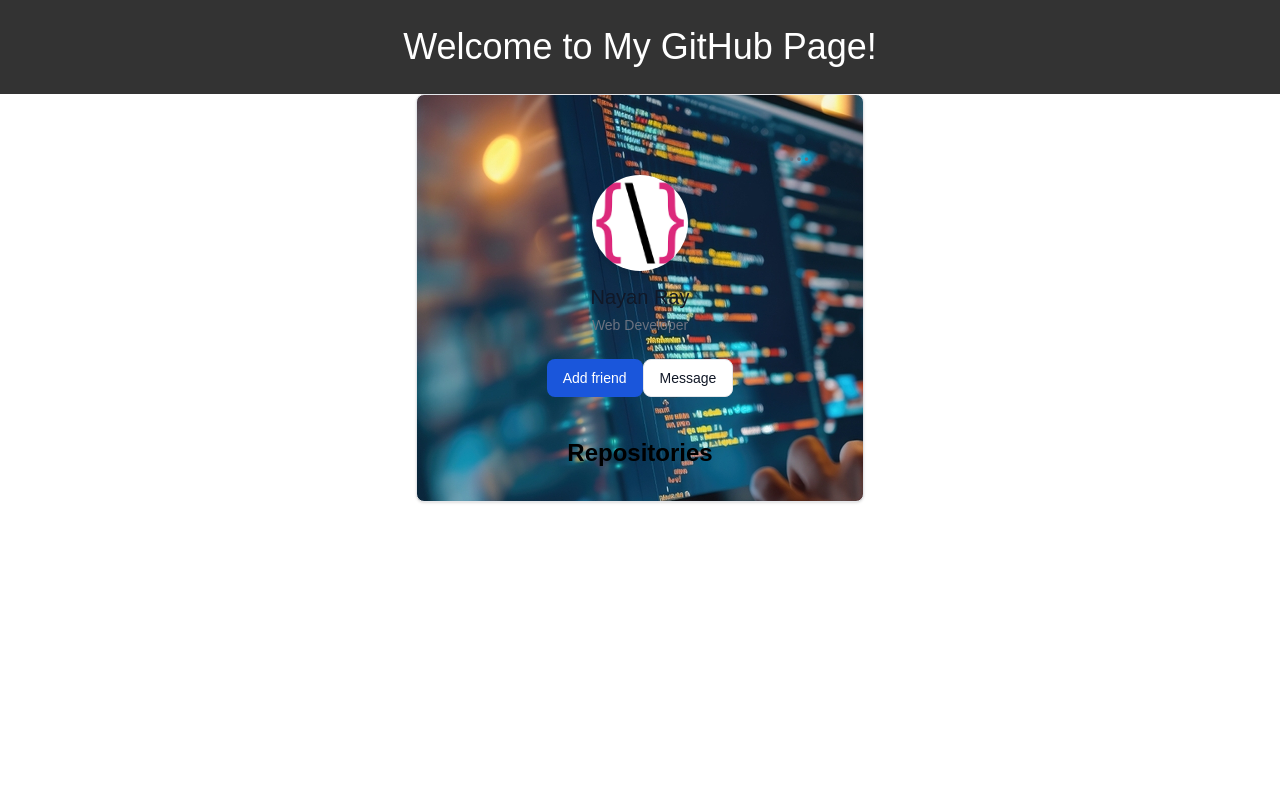
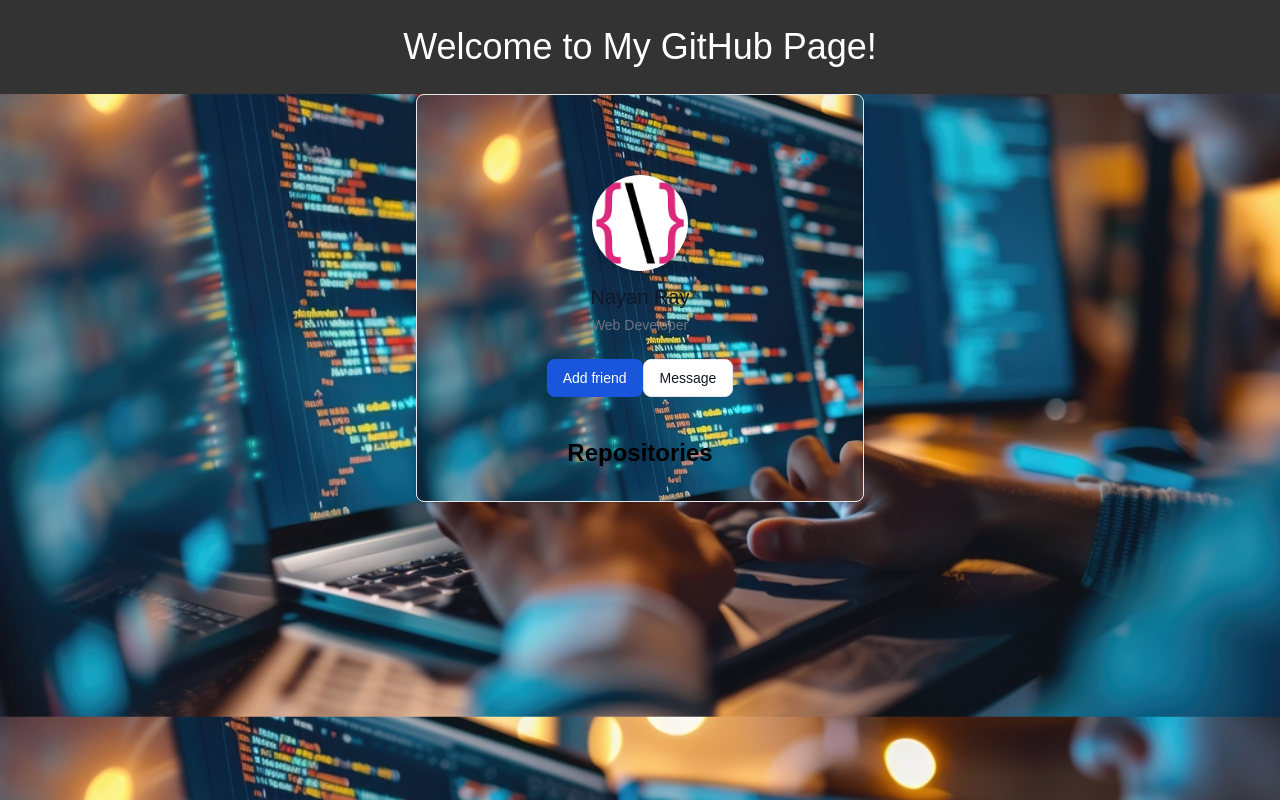
Before and after one commit to dev-nayanray/dev-nayanray.github.io, a website: page index.html in a window 1280 px wide. Drawn offline with nearby package versions, Linux system fonts and the light colour scheme; no server answers.

Commit message:
Update index.html

```diff
--- a/index.html
+++ b/index.html
@@ -11,6 +11,8 @@
             margin: 0;
             padding: 0;
             text-align: center;
+            background-image: url('bg.jpg');
+            background-size: cover;
         }
         header {
             background-color: #333;
```
